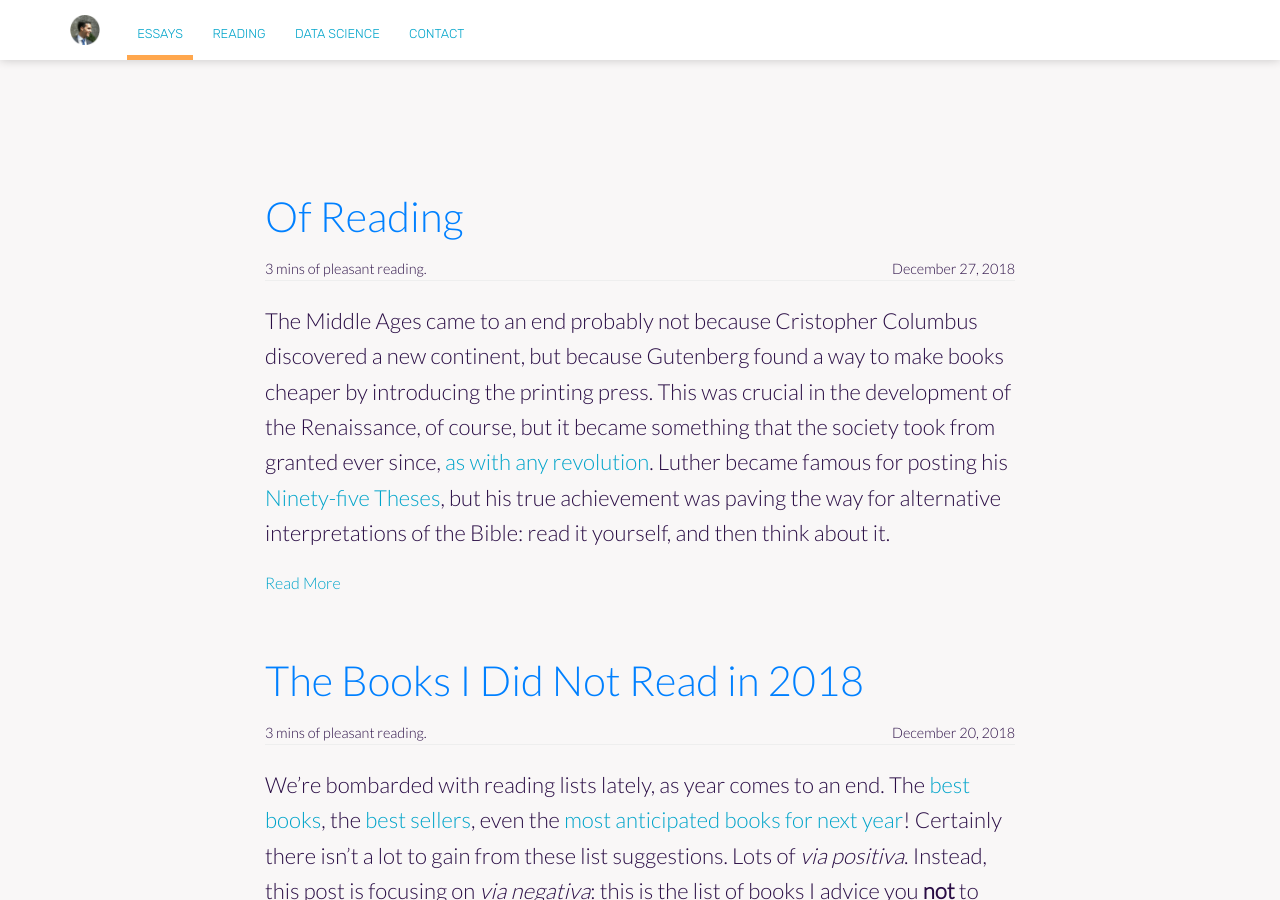
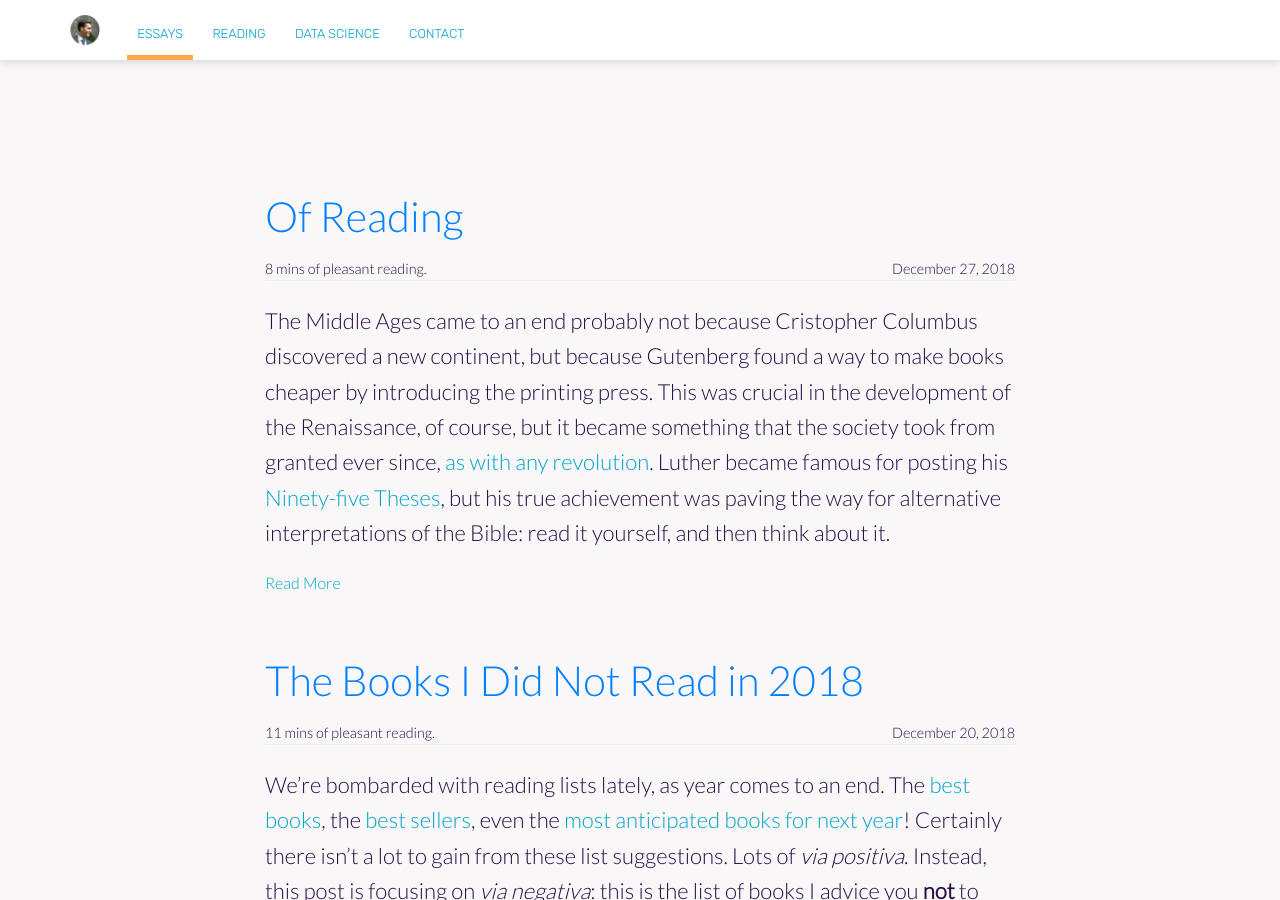
Before and after one commit to ohduran/ohduran.github.io, a Jekyll site: the page built from essays/index.html, in a window 1280 px wide and 900 px high, scrolled down 758 px. Built offline with Jekyll 4.4.1, drawn with Linux system fonts in a browser that asks for light colours; nearby versions of some CDN libraries; some of the changed text lies outside the part shown.

Commit message:
debug reading time

```diff
--- a/_includes/reading-time.html
+++ b/_includes/reading-time.html
@@ -1,5 +1,5 @@
 <span class="reading-time" title="Estimated read time">
-  {% assign words = content | number_of_words %}
+  {% assign words = include.post.content | number_of_words %}
   {% if words < 360 %}
     1 min of quick reading.
   {% else %}
```
